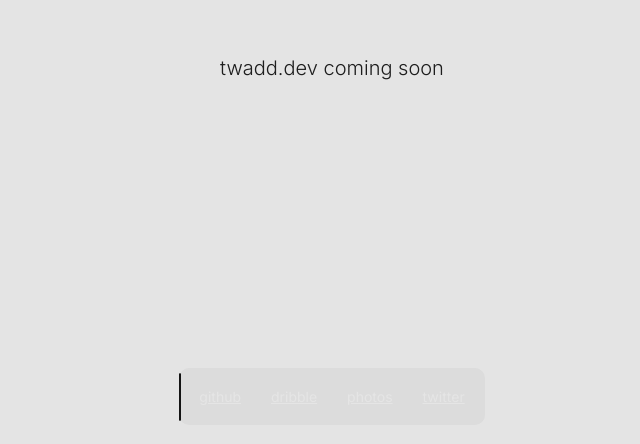
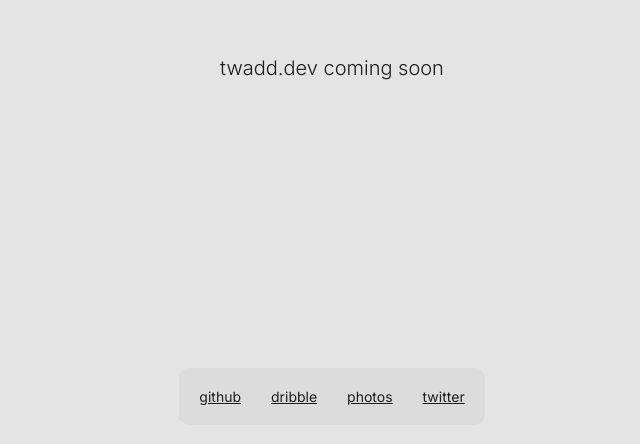
Before and after one commit to taylorwaddell/twadd_dev, a Next.js app: page / in a window 1280 px wide. Shown: the part 240-684 px from the top of the page, without its empty margins (308-948 px from the left). Built offline with nearby package versions, Linux system fonts and the light colour scheme.

Commit message:
This might work

```diff
--- a/public/Tabs.tsx
+++ b/public/Tabs.tsx
@@ -1,9 +1,9 @@
 // @ts-nocheck
 
-import { useEffect, useRef, useState } from "react";
+import { useRef, useState, useEffect } from "react";
 
-import prefersDark from "./DetectThemePreference";
-import styled from "styled-components";
+// import prefersDark from "./DetectThemePreference";
+import styled, {css} from "styled-components";
 
 const tabsData = [
   { title: "github", link: "https://github.com/taylorwaddell", value: 1 },
@@ -18,14 +18,19 @@
   const [highlightedTab, setHighlightedTab] = useState(null);
   const [isHoveredFromNull, setIsHoveredFromNull] = useState(true);
   const [isBeingPressed, setIsBeingPressed] = useState(false);
-  const [prefersDark, setPrefersDark] = useState(true);
+  const [prefersDark, setPrefersDark] = useState(false);
 
   const highlightRef = useRef(null);
   const wrapperRef = useRef(null);
 
   useEffect(() => {
     const darkThemeMq = window.matchMedia("(prefers-color-scheme: dark)");
-    setPrefersDark(() => darkThemeMq.matches ? true : false);
+    if (darkThemeMq.matches) {
+      setPrefersDark(() => true);
+      return;
+    } else {
+      setPrefersDark(() => false);
+    }
   }, []);
 
   const repositionHighlight = (e: MouseEvent, tab: unknown) => {
@@ -47,22 +52,21 @@
       tabBoundingBox.left - wrapperBoundingBox.left
     }px)`;
     if (isBeingPressed) {
-      highlightStyles.boxShadow = `inset 1px 2px 4px 1px ${
-        prefersDark ? "rgb(29, 29, 29)" : "rgb(229, 229, 229)"
-      }`;
+      highlightStyles.boxShadow = `inset 1px 2px 4px 1px ${prefersDark ? 'rgb(29, 29, 29)' : 'rgb(229, 229, 229)'}`;
     }
   }
 
   return (
     <ContainerFlexColumn>
-      <TabsNav ref={wrapperRef} onMouseLeave={resetHighlight}>
-        <TabsHighlight ref={highlightRef} style={highlightStyles} />
+      <TabsNav prefersDark={prefersDark} ref={wrapperRef} onMouseLeave={resetHighlight}>
+        <TabsHighlight prefersDark={prefersDark} ref={highlightRef} style={highlightStyles} />
         {tabsData.map((tab) => (
           <Tab
             href={tab.link}
             target="_blank"
             key={tab.value}
             tabValue={tab.value}
+            prefersDark={prefersDark}
             onMouseOver={(ev) => repositionHighlight(ev, tab)}
             onMouseDown={() => setIsBeingPressed(() => true)}
             onMouseUp={() => {
@@ -85,26 +89,42 @@
 
 const TabsNav = styled.div`
   position: relative;
-  color: ${prefersDark ? "rgb(229, 229, 229)" : "rgb(29, 29, 29)"};
-  background-color: ${prefersDark ? "rgb(220, 220, 220)" : "rgb(20, 20, 20)"};
   border-radius: 10px;
   padding: 5px;
+
+  ${(props) => {
+    if (props.prefersDark) {
+      return css`
+        background-color: rgb(20, 20, 20);
+        color: rgb(229, 229, 229);
+      `;
+    } else {
+      return css`
+        background-color: rgb(220, 220, 220);
+        color: rgb(29, 29, 29);
+      `;
+    }
+  }}
 `;
 
 const Tab = styled.a<TabProps>`
   padding: 15px;
   font-size: ${14 / 16}rem;
-  color: ${prefersDark ? "rgb(229, 229, 229)" : "rgb(29, 29, 29)"};
   display: inline-block;
   position: relative;
   cursor: pointer;
   transition: color 250ms;
   height: 100%;
   user-select: none;
+
+  ${(props) => {
+      return css`
+        color: ${props.prefersDark ? 'rgb(229, 229, 229)' : 'rgb(29, 29, 29)'};
+      `;
+  }}
 `;
 
 const TabsHighlight = styled.div`
-  background: ${prefersDark ? "rgb(90, 90, 90)" : "rgb(290, 290, 290)"};
   position: absolute;
   top: 4.5px;
   left: 0;
@@ -112,7 +132,20 @@
   height: 46px;
   transition: 0.15s ease;
   transition-property: width, transform, opacity;
-  border: 1px ${prefersDark ? "rgb(20, 20, 20)" : "rgb(220, 220, 220)"} solid;
+
+  ${(props) => {
+    if (props.prefersDark) {
+      return css`
+        background-color: rgb(90, 90, 90);
+        border: 1px rgb(20, 20, 20) solid;
+      `;
+    } else {
+      return css`
+        background-color: rgb(290, 290, 290);
+        border: 1px rgb(220, 220, 220) solid;
+      `;
+    }
+  }}
 `;
 
 const ContainerFlexColumn = styled.div`
```
